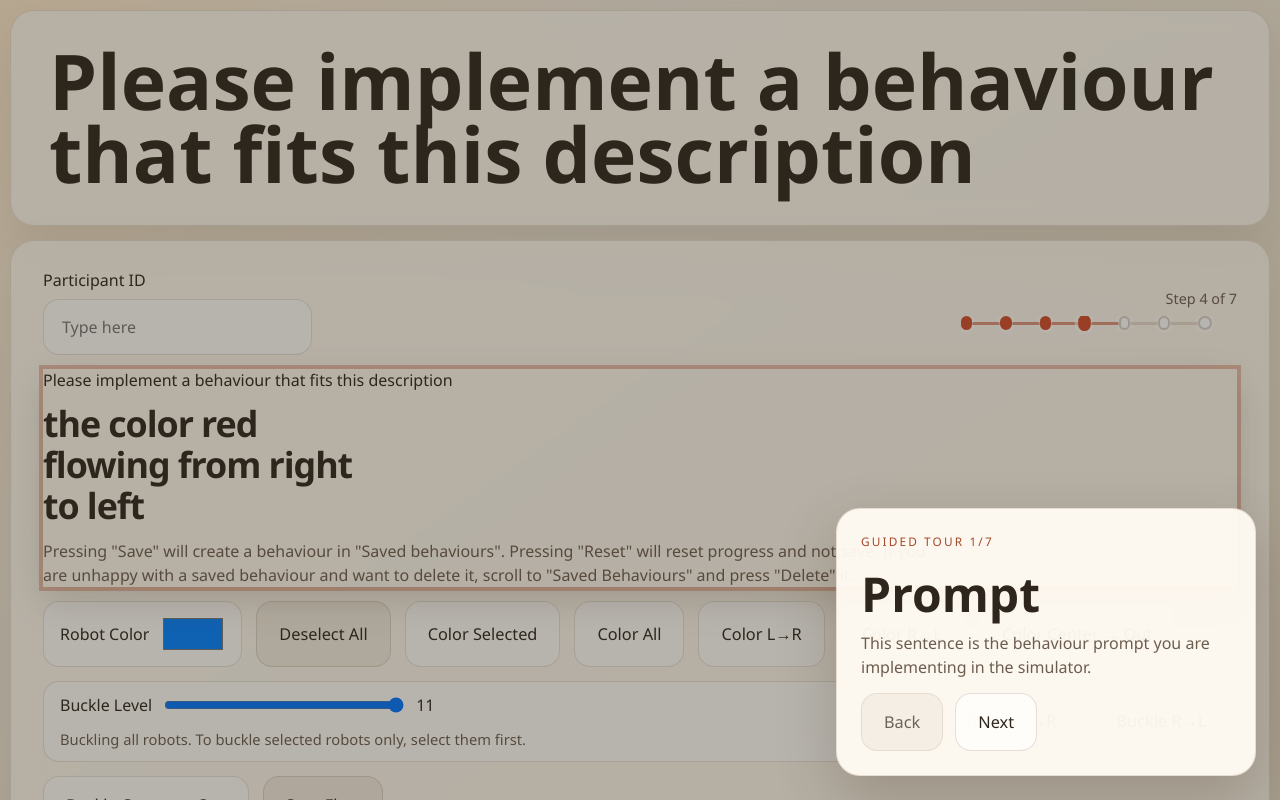
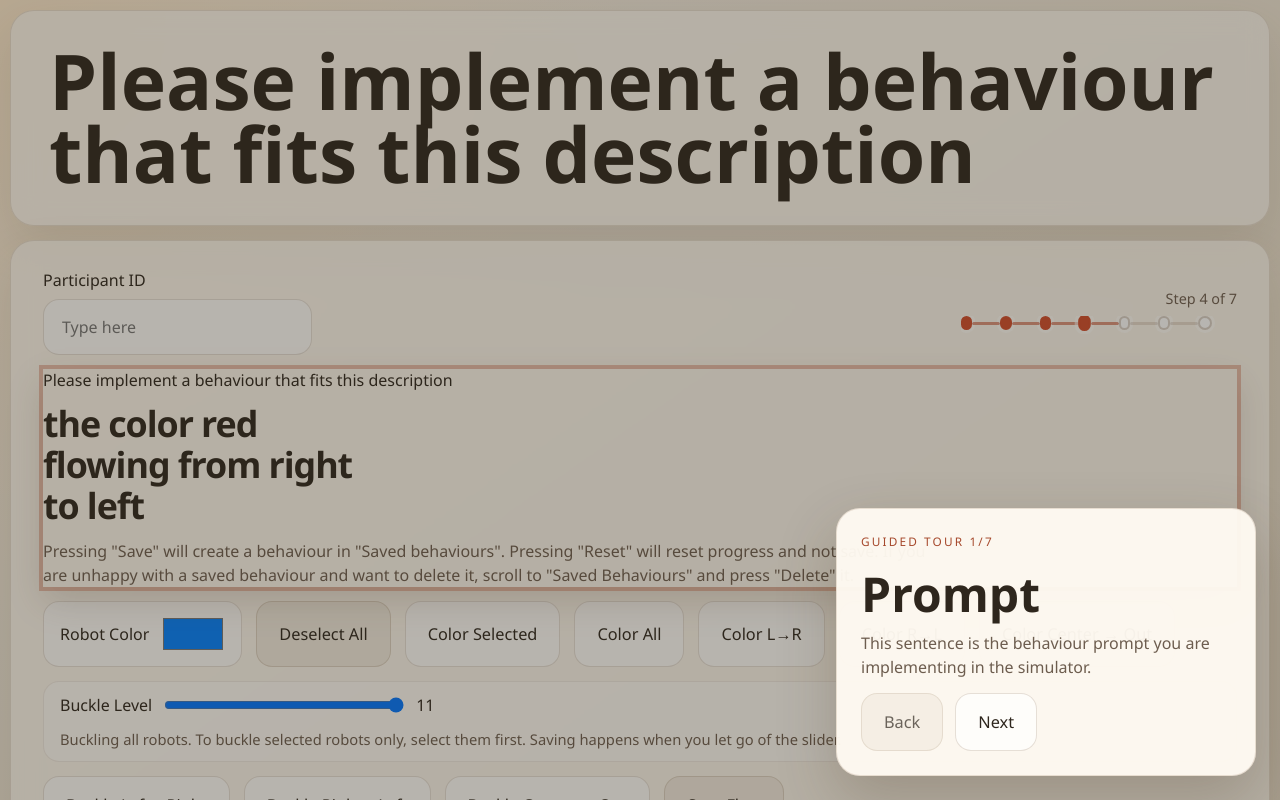
Before and after one commit to MerihanAlhafnawi/SwarmGardenSimulator, a Next.js app: page /implement in a window 1280 px wide. Shown: the top 800 px of the page. Built offline with nearby package versions, Linux system fonts and the light colour scheme; no server answers.

Commit message:
Refine buckle controls messaging and styling

```diff
--- a/src/app/globals.css
+++ b/src/app/globals.css
@@ -379,6 +379,12 @@ button:disabled {
 
 .slider-group input {
   width: 240px;
+}
+
+.slider-group-subtle {
+  border-color: rgba(116, 83, 54, 0.1);
+  background: rgba(255, 255, 255, 0.42);
+  box-shadow: none;
 }
 
 .control-hint {
--- a/src/components/SwarmApplication.tsx
+++ b/src/components/SwarmApplication.tsx
@@ -189,10 +189,10 @@ const getPlaybackStepLabel = (action: string) => {
 
 const getBuckleStatusMessage = (selectedCount: number) => {
   if (selectedCount > 0) {
-    return `Buckling ${selectedCount} selected robot${selectedCount === 1 ? "" : "s"} only.`;
+    return `Buckling ${selectedCount} selected robot${selectedCount === 1 ? "" : "s"} only. Saving happens when you let go of the slider.`;
   }
 
-  return "Buckling all robots. To buckle selected robots only, select them first.";
+  return "Buckling all robots. To buckle selected robots only, select them first. Saving happens when you let go of the slider.";
 };
 
 export default function SwarmApplication({
@@ -968,7 +968,7 @@ export default function SwarmApplication({
         </div>
 
         <div className={`toolbar ${getTourClass("buckle-controls")}`} data-tour-id="buckle-controls">
-          <label className="slider-group">
+          <label className="slider-group slider-group-subtle">
             <span>Buckle Level</span>
             <input
               type="range"
@@ -1010,7 +1010,7 @@ export default function SwarmApplication({
               startBuckleFlow("left_to_right");
             }}
           >
-            Buckle L→R
+            Buckle Left→Right
           </button>
           <button
             onClick={() => {
@@ -1018,7 +1018,7 @@ export default function SwarmApplication({
               startBuckleFlow("right_to_left");
             }}
           >
-            Buckle R→L
+            Buckle Right→Left
           </button>
           <button
             onClick={() => {
```
